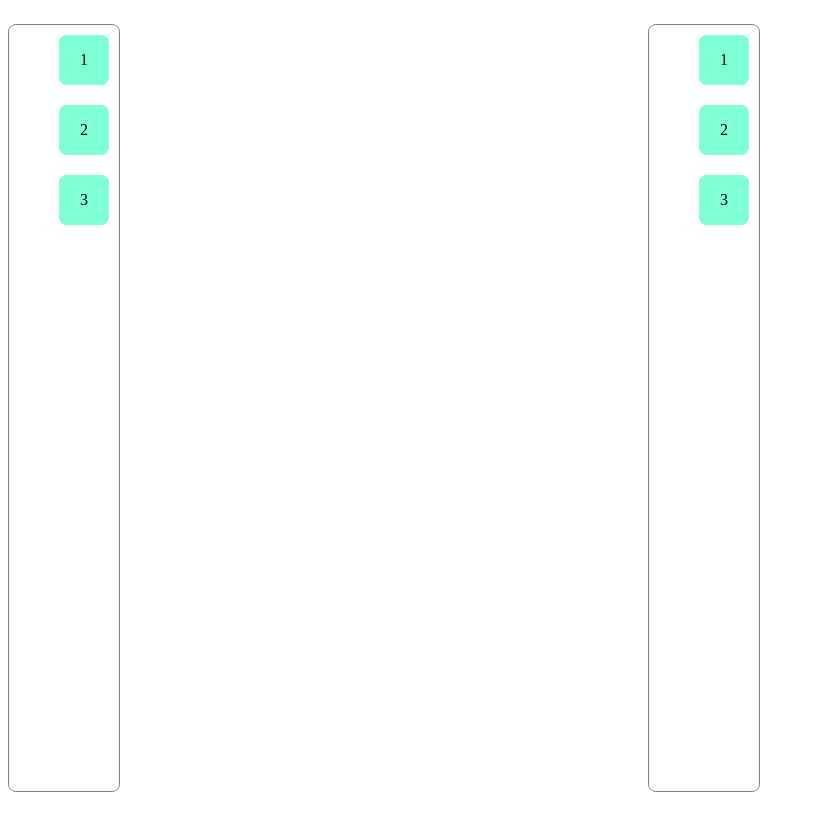
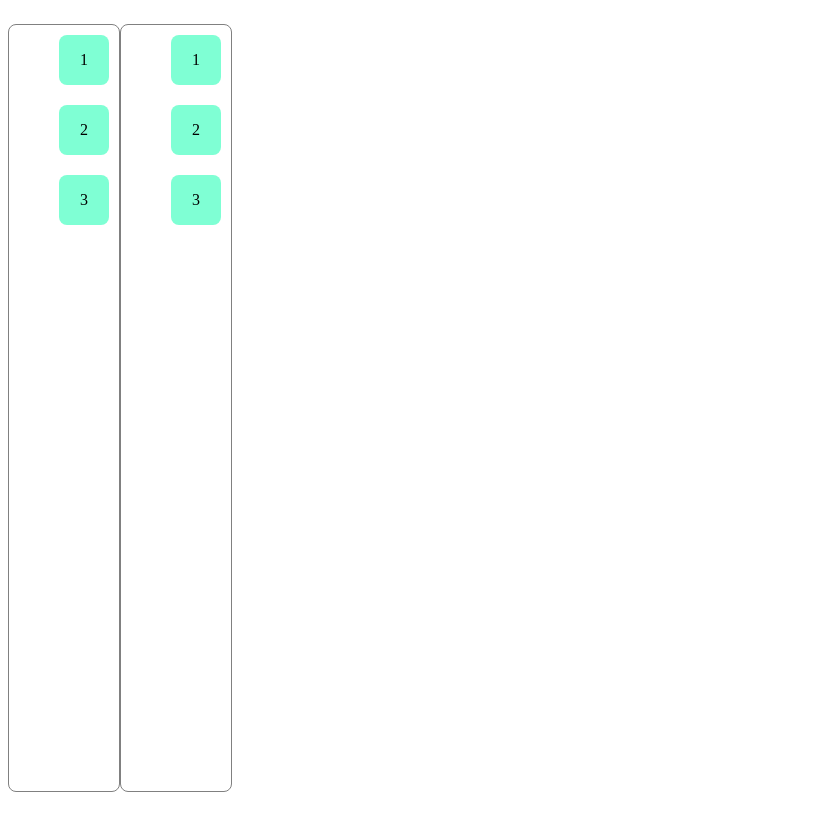
Before and after one commit to leesh235/noticeApp, a React (Create React App) app: page / in a window 1280 px wide. Shown: the whole page, without its empty margins (0-815 px from the left). Built offline with nearby package versions, Linux system fonts and the light colour scheme.

Commit message:
bug fix(css 중복)

```diff
--- a/src/components/drag1/Drag1.css
+++ b/src/components/drag1/Drag1.css
@@ -1,11 +1,4 @@
-.app {
-    width: 100vw;
-    height: 100vh;
-    display: flex;
-    flex-direction: row;
-}
-
-.list {
+ul {
     display: flex;
     flex-direction: column;
     width: auto;
@@ -15,7 +8,7 @@
     border-radius: 8px;
 }
 
-.item {
+li {
     width: 50px;
     height: 50px;
     text-align: center;
--- a/src/components/drag1/Drag1.js
+++ b/src/components/drag1/Drag1.js
@@ -58,12 +58,10 @@ export const Drag1 = () => {
     useEffect(() => {}, []);
 
     return (
-        <div className="app">
         <ul className="list">
             {dataList.map((val, idx) => {
                 return (
                     <li
-                            className="draggable item"
                         key={idx}
                         data-index={idx}
                         draggable="true"
@@ -79,6 +77,5 @@ export const Drag1 = () => {
                 );
             })}
         </ul>
-        </div>
     );
 };
```
Lines whose indentation alone changed are shown as unchanged.
